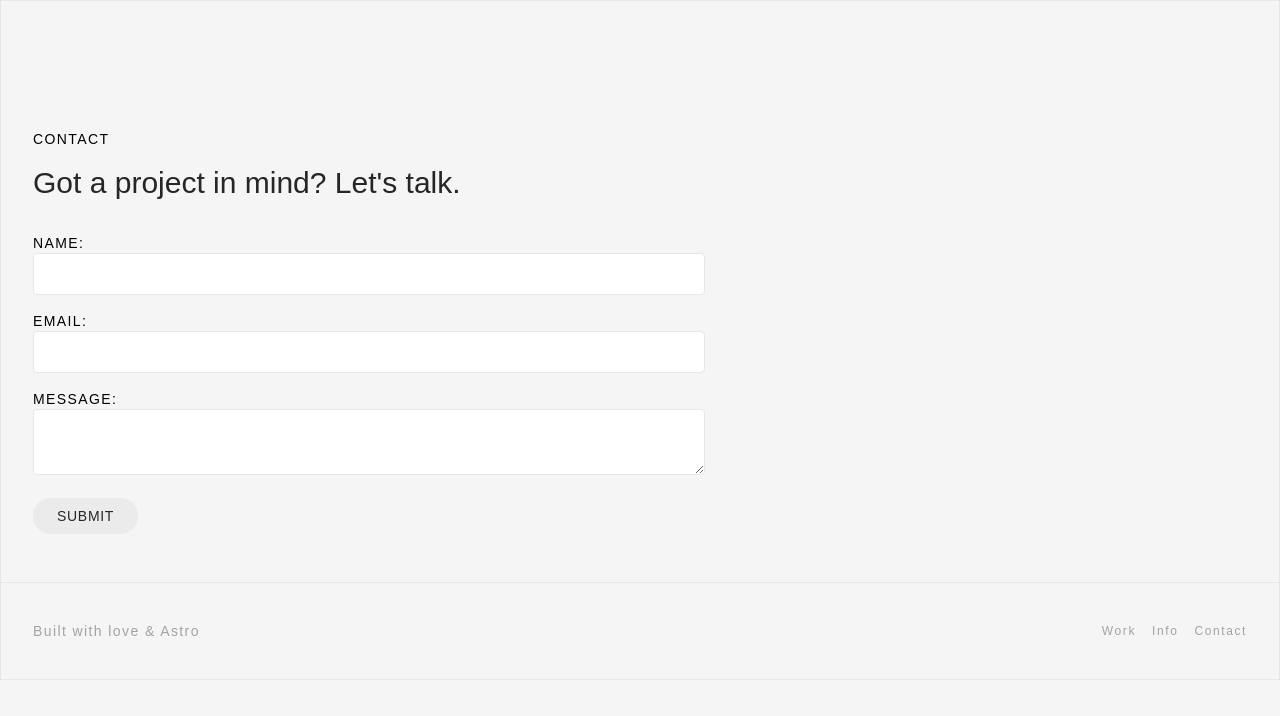
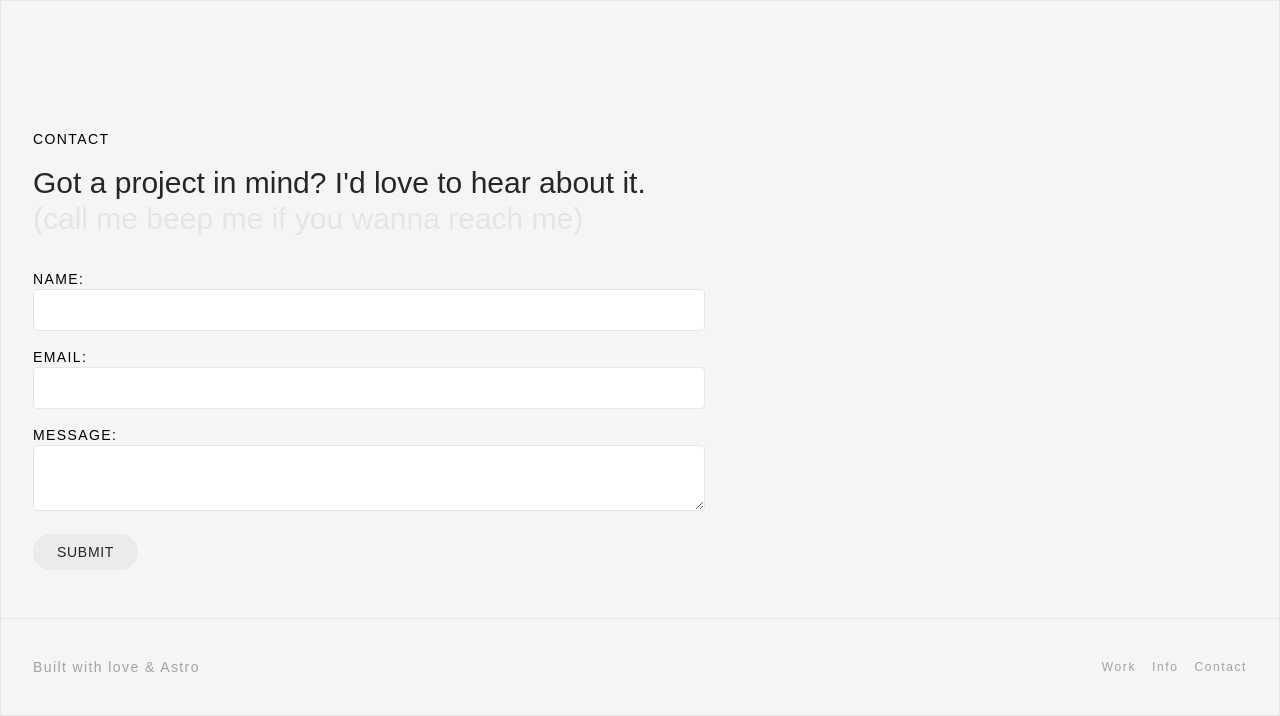
Before and after one commit to Corey-T1000/2023-Portfolio, an Astro site: page /contact in a window 1280 px wide. Shown: the part 112-828 px from the top of the page. Before the commit the page ends 800 px from the top, so only its background shows below. Built offline with nearby package versions, Linux system fonts and the light colour scheme; Astro itself is replaced by a stand-in of ours.

Commit message:
contact page updates

```diff
--- a/src/pages/contact.astro
+++ b/src/pages/contact.astro
@@ -14,7 +14,11 @@ import BaseLayout from "../layouts/BaseLayout.astro";
             Contact
           </div>
           <span class="mt-4 text-3xl font-light text-neutral-800">
-            Got a project in mind? Let's talk.
+            Got a project in mind? <br class="inline sm:hidden" /> I'd love to hear
+            about it. <span class="text-neutral-200"
+              ><br />
+              (call me beep me if you wanna reach me)</span
+            >
           </span>
           <div class="mt-12 sm:mt-8 lg:ml-auto">
             <form id="contact-form">
```
